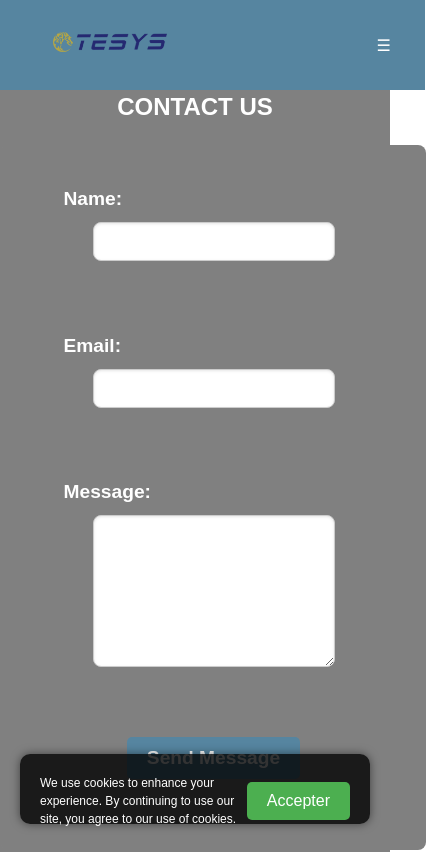
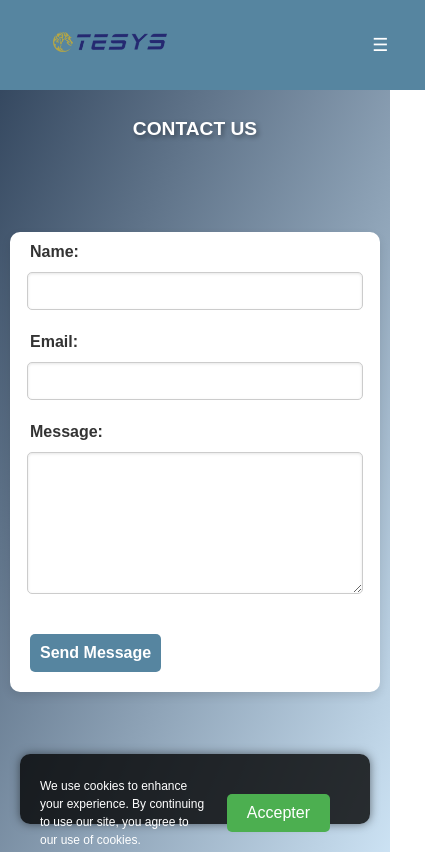
Before and after one commit to JC971/azizYacht, a React (Vite) app: page /contact in a window 390 px wide. Shown: the top 852 px of the page, 426 px wide, since content can reach past the window. Built offline with nearby package versions, Linux system fonts and the light colour scheme.

Commit message:
before details

```diff
--- a/src/components/ContentContact.tsx
+++ b/src/components/ContentContact.tsx
@@ -1,4 +1,4 @@
-
+/*
 function ContentContact() {
   return (
     <div className="content-contact">
@@ -10,3 +10,4 @@ function ContentContact() {
 }
 
 export default ContentContact
+*/
--- a/src/components/HeroSection.module.css
+++ b/src/components/HeroSection.module.css
@@ -27,7 +27,7 @@ h1 {
 .heroContent {
 	position: relative;
 	padding: 20px;
-	top: 0px;
+	top: 20px;
 	left: 0px;
 	z-index: 2;
 }
@@ -127,10 +127,28 @@ h1 {
 		text-align: left;
 	}
 }
+@media(max-width:430px){
+	.heroNavigation{
+		width: 430px;
+	}
+	h1{
+		padding-left: 12px;
+		margin-left: 10px;
+	}
+	.heroText{
+		margin-left: 10px;
+		margin-top: 0;
+	}
+	.heroContent{
+
+		max-width: 430px;
+	}
+}
 
 @media (max-width: 425px) {
 	.heroSection {
 		width: 425px;
+
 	}
 h1{
 	padding: 12px;
--- a/src/hamburgerMenu.css
+++ b/src/hamburgerMenu.css
@@ -11,17 +11,6 @@
 
 }
 
-/* Styles du menu hamburger */
-.hamburger-menu .menu-toggle {
-	font-size: 16px;
-	cursor: pointer;
-	background: none;
-	border: none;
-	display: block;
-	z-index: 1001;
-	margin-right: 15px;
-}
-
 .hamburger-menu .navigation {
 	display: none;
 	flex-direction: column;
@@ -32,10 +21,12 @@
 	background-color: #ddd;
 	box-shadow: 0 4px 8px rgba(94, 97, 104, 0.903);
 	z-index: 1000;
+
 }
 
 nav.navigation.show{
 	display: flex;
+
 }
 
 .navigation.show {
@@ -44,6 +35,7 @@ nav.navigation.show{
 	right: 10px;
 	text-align: center;
 	padding: 0;
+
 }
 
 .hamburger-menu .navigation a {
@@ -52,6 +44,7 @@ nav.navigation.show{
 	font-size: 8px;
 	margin: 0;
 	padding: 10px;
+
 }
 
 .hamburger-menu .navigation a:hover {
@@ -84,14 +77,14 @@ nav.navigation.show{
 	.navigation.show a{
 	text-transform: lowercase;
 	letter-spacing: 0;
-	font-size: 12px;
+	font-size: 16px;
 	padding: 0;
 	margin-left: 0;
 	color: whitesmoke;
 	width: 100%;
 	border: none;
-	font-weight: bold;
-	line-height: 20px;
+
+
 	z-index: 1000;
 	}
 }
--- a/src/header.css
+++ b/src/header.css
@@ -2,11 +2,8 @@
 	height: 90px;
 	width: 100%;
 	background-color: RGB(86, 133, 160);
-
 	top: 0;
-
 	z-index: 2000;
-	max-width: 1920px;
 }
 
 header {
@@ -28,7 +25,7 @@ header {
 .logo {
 	width: 200px;
 }
-
+/*menu classique */
 .navigation a {
 	color: #ffffff;
 	margin: 20px;
@@ -52,10 +49,21 @@ header {
 	opacity: 1;
 	height: 20px;
 }
-
+/*
 .menu-toggle {
 	display: block;
 	margin-right: 50px;
+	color: #ffffff;
+}*/
+/* Styles du menu hamburger */
+.hamburger-menu .menu-toggle {
+	font-size: 18px;
+	cursor: pointer;
+	background: none;
+	border: none;
+	display: block;
+	z-index: 1001;
+	margin-right: 15px;
 	color: #ffffff;
 }
 
@@ -106,6 +114,13 @@ header {
 	}
 
 }
+
+@media(max-width: 430px){
+	.nav{
+		max-width: 430px;
+	}
+}
+
 @media (max-width: 425px) {
 	.nav {
 		max-width: 425px;
--- a/src/index.css
+++ b/src/index.css
@@ -24,7 +24,7 @@
 
 body {
     font-family: 'Josefin Sans', sans-serif;
-	max-width: 1920px;
+
 }
 
 html,
--- a/src/pages/newBoats.module.css
+++ b/src/pages/newBoats.module.css
@@ -24,11 +24,13 @@
 	font-weight: bold;
 	text-transform: uppercase;
 	text-shadow: 1px 1px 5px rgba(0, 0, 0, 0.5);
-	margin-bottom: 15px;
+	margin: 15px;
+	padding: 0;
 	height: 60px;
 	line-height: 60px;
 	text-align: center;
 	color: #003366;
+
 }
 
 .newCardImage {
--- a/src/pages/usedBoats.tsx
+++ b/src/pages/usedBoats.tsx
@@ -5,7 +5,7 @@ import Styles from "./usedBoats.module.css"
 const UsedBoats: React.FC = () => {
 	const newCards = [
 		{
-			title: "Grand Tourismo",
+			title: "Tourismo",
 			image: "/images/grand-turismo-1.jpg",
 			description:
 				"The GT 41 is designed for enjoyment at sea, combining sleek styling and great handling. It features a spacious aft sun pad, a large U-shaped lounge, an outdoor kitchen for dining, and two private cabins with beds perfectly aligned for optimal comfort.",
--- a/styles/contentContact.css
+++ b/styles/contentContact.css
@@ -1,3 +1,4 @@
+/*
 .formTitle {
 	text-align: center;
 	text-transform: uppercase;
@@ -48,41 +49,39 @@
 	font-size: 1.2rem;
 	color: #ffffff;
 	font-weight: 600;
-	margin-bottom: 8px; /* Espacement avec l'input */
+	margin-bottom: 8px;
 	font-weight: bold;
-
 }
 .form-contact input[type="text"] {
 	width: 100%;
-	max-width: 600px; /* Limite la largeur */
-	padding: 10px; /* Espacement interne */
+	max-width: 600px;
+	padding: 10px;
 	font-size: 16px;
 	color: #333;
 
-
-	border: 1px solid #ccc; /* Bordure grise */
-	border-radius: 5px; /* Coins arrondis */
-	outline: none; /* Supprime le contour par défaut */
-	box-shadow: inset 0 1px 3px rgba(0, 0, 0, 0.1); /* Légère ombre interne */
+	border: 1px solid #ccc;
+	border-radius: 5px;
+	outline: none;
+	box-shadow: inset 0 1px 3px rgba(0, 0, 0, 0.1);
 	transition: border-color 0.3s ease, box-shadow 0.3s ease;
 	border-radius: 8px;
 }
 
 .form-contact input[type="text"]:focus {
-	border-color: #007bff; /* Couleur bleue au focus */
-	box-shadow: 0 0 5px rgba(0, 123, 255, 0.5); /* Lueur bleue */
+	border-color: #007bff;
+	box-shadow: 0 0 5px rgba(0, 123, 255, 0.5);
 }
 
 .form-contact input[type="email"] {
 	width: 100%;
-	max-width: 600px; /* Limite la largeur */
-	padding: 10px; /* Espacement interne */
+	max-width: 600px;
+	padding: 10px;
 	font-size: 16px;
 	color: #333;
-	border: 1px solid #ccc; /* Bordure grise */
-	border-radius: 5px; /* Coins arrondis */
-	outline: none; /* Supprime le contour par défaut */
-	box-shadow: inset 0 1px 3px rgba(0, 0, 0, 0.1); /* Légère ombre interne */
+	border: 1px solid #ccc;
+	border-radius: 5px;
+	outline: none;
+	box-shadow: inset 0 1px 3px rgba(0, 0, 0, 0.1);
 	transition: border-color 0.3s ease, box-shadow 0.3s ease;
 	border-radius: 8px;
 }
@@ -99,23 +98,22 @@
 .form-contact textarea {
 	width: 100%;
 	max-width: 500px;
-	height: 150px; /* Hauteur par défaut */
-	padding: 10px; /* Espacement interne */
+	height: 150px;
+	padding: 10px;
 	font-size: 16px;
 	color: #333;
-	border: 1px solid #ccc; /* Bordure grise */
-	border-radius: 5px; /* Coins arrondis */
-	outline: none; /* Supprime le contour par défaut */
-	box-shadow: inset 0 1px 3px rgba(0, 0, 0, 0.1); /* Légère ombre interne */
-	resize: vertical; /* Permet de redimensionner uniquement verticalement */
+	border: 1px solid #ccc;
+	border-radius: 5px;
+	outline: none;
+	box-shadow: inset 0 1px 3px rgba(0, 0, 0, 0.1);
+	resize: vertical; /
 	transition: border-color 0.3s ease, box-shadow 0.3s ease;
 	border-radius: 8px;
 }
 .form-contact textarea:focus {
-	border-color: #007bff; /* Couleur bleue au focus */
-	box-shadow: 0 0 5px rgba(0, 123, 255, 0.5); /* Lueur bleue */
+	border-color: #007bff;
+	box-shadow: 0 0 5px rgba(0, 123, 255, 0.5);
 }
-
 
 .form-contact .error-message {
 	color: red;
@@ -133,43 +131,42 @@
 	margin-bottom: 0;
 }
 
-/* Style de base pour le bouton */
+
 .form-contact button {
 	background-color: RGB(86, 133, 160);
-	color: #fff; /* Texte blanc */
-	font-size: 1.2rem; /* Taille du texte */
-	font-weight: bold; /* Texte en gras */
-	padding: 10px 20px; /* Espacement interne */
-	border: none; /* Supprime la bordure */
-	border-radius: 5px; /* Coins arrondis */
-	cursor: pointer; /* Curseur pointeur au survol */
-	transition: background-color 0.3s ease, transform 0.2s ease; /* Transition fluide */
+	color: #fff;
+	font-size: 1.2rem;
+	font-weight: bold;
+	padding: 10px 20px;
+	border: none;
+	border-radius: 5px;
+	cursor: pointer;
+	transition: background-color 0.3s ease, transform 0.2s ease;
 }
 
-/* Style au survol (hover) */
+
 .form-contact button:hover {
-	background-color: #0056b3; /* Bleu plus foncé */
-	transform: scale(1.05); /* Légère mise en avant */
+	background-color: #0056b3;
+	transform: scale(1.05);
 }
 
-/* Style lors du clic (active) */
+
 .form-contact button:active {
-	background-color: #004085; /* Bleu encore plus foncé */
-	transform: scale(0.95); /* Légère réduction */
+	background-color: #004085;
+	transform: scale(0.95);
 }
 
-/* Désactiver le bouton (si applicable) */
+
 .form-contact button:disabled {
-	background-color: #cccccc; /* Gris clair */
-	color: #666666; /* Gris foncé */
-	cursor: not-allowed; /* Indique un état désactivé */
-	transform: none; /* Pas d'animation */
+	background-color:
+	color: #666666;
+	cursor: not-allowed;
+	transform: none;
 }
 
 @media (max-width: 1440px) {
 	.form-contact {
 		width: 80vh;
-
 	}
 	.nameDiv {
 		margin: 0;
@@ -186,7 +183,7 @@
 		margin: 0px;
 	}
 
-	#message{
+	#message {
 		padding: 0;
 	}
 }
@@ -194,13 +191,10 @@
 @media (max-width: 425px) {
 	.form-contact {
 		max-width: 425px;
-
 	}
 	.form-contact div {
-
 		max-width: 350px;
 		width: 300px;
-
 	}
 
 	#name,
@@ -226,14 +220,178 @@
 	}
 }
 
-@media (max-width: 320px){
-	.formTitle{
+@media (max-width: 320px) {
+	.formTitle {
 		margin: 0;
 	}
-	.formulaire{
+	.formulaire {
 		max-width: 320px;
 	}
-	.form-contact{
+	.form-contact {
 		max-width: 320px;
 	}
 }
+*/
+body {
+	margin: 0;
+	padding: 0;
+
+	background-color: #f3f4f6;
+	color: #333;
+}
+
+.formulaire {
+	display: flex;
+	justify-content: center;
+	align-items: center;
+	min-height: 100vh;
+	background: linear-gradient(to bottom right, #30435b, #25a2fc2c);
+	flex-direction: column;
+	position: relative;
+}
+
+.formTitle {
+	text-align: center;
+	text-transform: uppercase;
+	font-size: 2rem;
+	color: #fff;
+	font-weight: bold;
+	margin-bottom: 20px;
+	text-shadow: 2px 2px 5px rgba(0, 0, 0, 0.4);
+	position: absolute;
+	top: 8%;
+}
+
+.form-contact {
+	background: #fff;
+	border-radius: 10px;
+	box-shadow: 0 4px 10px rgba(0, 0, 0, 0.1);
+	padding: 30px;
+	max-width: 500px;
+	width: 100%;
+	margin: auto;
+}
+
+.form-contact div {
+	margin-bottom: 20px;
+}
+
+.form-contact label {
+	font-size: 1rem;
+	font-weight: bold;
+	color: #333;
+	margin-bottom: 8px;
+	display: block;
+
+}
+
+.form-contact input,
+.form-contact textarea {
+	width: 100%;
+	padding: 10px;
+	font-size: 1rem;
+	border: 1px solid #ccc;
+	border-radius: 5px;
+	box-shadow: inset 0 1px 3px rgba(0, 0, 0, 0.1);
+	transition: border-color 0.3s ease, box-shadow 0.3s ease;
+}
+
+.form-contact input:focus,
+.form-contact textarea:focus {
+	background-color: RGB(86, 133, 160);
+	box-shadow: 0 0 5px rgba(50, 50, 120, 0.5);
+	outline: none;
+
+}
+
+.form-contact textarea {
+	height: 120px;
+	resize: vertical;
+}
+
+.form-contact button {
+	background-color: RGB(86, 133, 160);
+	color: #fff;
+	font-size: 1.1rem;
+	font-weight: bold;
+	padding: 12px 20px;
+	border: none;
+	border-radius: 5px;
+	cursor: pointer;
+	transition: background-color 0.3s ease, transform 0.2s ease;
+}
+
+.form-contact button:hover {
+	background-color: #4b0ea5;
+	transform: scale(1.05);
+}
+
+.form-contact button:active {
+	background-color: #3e0b8e;
+	transform: scale(0.95);
+}
+
+/* Error message styling */
+.form-contact .error-message {
+	color: #e63946;
+	font-size: 0.875rem;
+	margin-top: 5px;
+}
+
+/* Responsive adjustments */
+@media (max-width: 768px) {
+	.formulaire {
+		padding: 10px;
+
+	}
+	.form-contact input,
+	.form-contact textarea {
+		width: 90%;
+	}
+
+	.form-contact {
+		padding: 20px;
+	}
+
+	.formTitle {
+		font-size: 1.5rem;
+	}
+}
+
+@media (max-width: 430px) {
+	.form-contact {
+		max-width: 430px;
+		padding: 0;
+	}
+	.form-contact input,
+	.form-contact textarea {
+		width: 85%;
+		margin: 0 auto;
+		display: block;
+	}
+	.form-contact label {
+	font-size: 1rem;
+	margin-left: 20px;
+	margin-top: 8px;
+	margin-bottom: 8px;
+}
+ button{
+	margin: 20px 20px;
+ }
+}
+
+@media (max-width: 480px) {
+	.formTitle {
+		font-size: 1.2rem;
+	}
+
+	.form-contact input,
+	.form-contact textarea {
+		font-size: 0.9rem;
+	}
+
+	.form-contact button {
+		font-size: 1rem;
+		padding: 10px;
+	}
+}
```
Also changed, not shown: src/components/caroussel.css (+27 -26 lines), src/components/makay.module.css (+5 -7 lines), src/components/teysis.module.css (+27 -27 lines), src/pages/usedBoats.module.css (+5 -2 lines).
